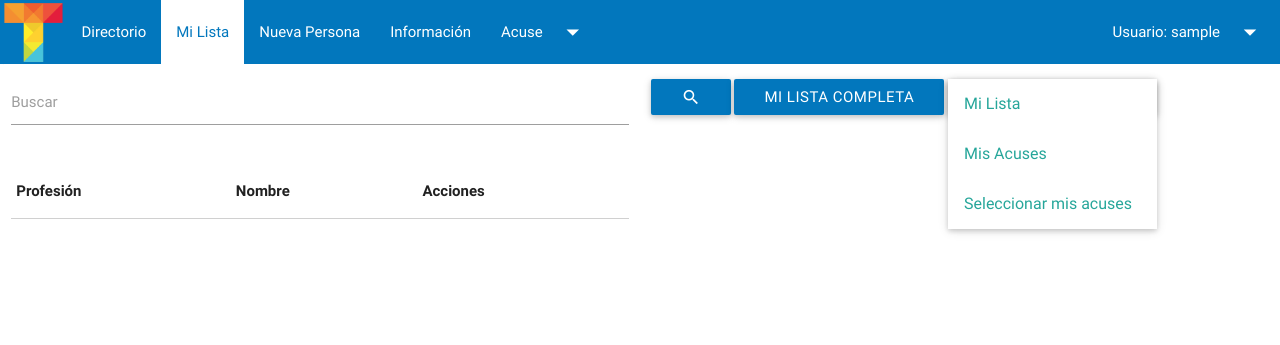
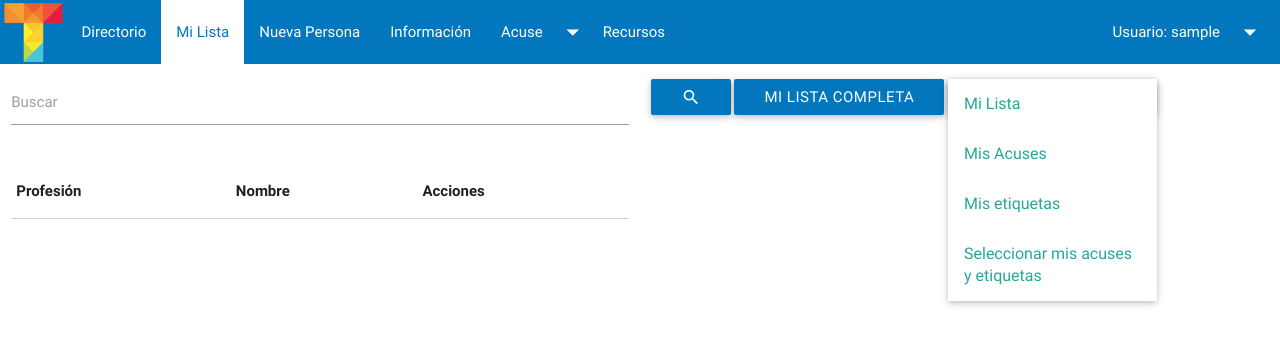
Before and after one commit to IngSisJoseEduardo/Directorio, a Django app: page /directorio/milista/ in a window 1280 px wide, after a click on "OPCIONES DE WORD". Shown: the top 345 px of the page. Run offline with Django 3.2, Linux system fonts and the light colour scheme; the visitor is signed in with stand-in values (Sample User, id 1); data that the repository does not hold is empty.

Commit message:
botones y etiquetas

```diff
--- a/accounts/urls.py
+++ b/accounts/urls.py
@@ -1,9 +1,8 @@
 from django.conf.urls import url
-from accounts.views import login_view, register_view, logout_view, word
+from accounts.views import login_view, register_view, logout_view
 
 urlpatterns = [
     url(r'^$',login_view, name = 'login'),
     url(r'^registrar/$',register_view,name = 'register'),
     url(r'^salir/$',logout_view, name = 'logout'),
-    url(r'^prueba/$', word),
 ]
--- a/directorio/templates/home.html
+++ b/directorio/templates/home.html
@@ -23,8 +23,9 @@
                     <!-- Dropdown Structure -->
                     <ul id='dropdown2' class='dropdown-content '>
                       <li><a href='{% url "directorio:crear_lista_general" %}' class="waves-effect waves-teal">Lista</a></li>
-                      <li><a href='{% url "directorio:acuses_generales" %}' class="waves-effect waves-teal">Acuses</a></li>
-                      <li><a href='{% url "directorio:seleccion_gral_dir" %}' class="waves-effect waves-teal">Seleccionar acuses autorizados</a></li>
+                      <li><a href='{% url "directorio:acuses_generales" %}' class="waves-effect waves-teal">Todos los acuses</a></li>
+                      <li><a href='{% url "directorio:all_etiquetas" %}' class="waves-effect waves-teal">Todas las etiquetas</a></li>
+                      <li><a href='{% url "directorio:seleccion_gral_dir" %}' class="waves-effect waves-teal">Seleccionar acuses y etiquetas autorizados</a></li>
                     </ul>
                 </div>
             </div>
--- a/directorio/templates/milista.html
+++ b/directorio/templates/milista.html
@@ -25,7 +25,8 @@
                     <ul id='dropdown2' class='dropdown-content'>
                       <li><a href='{% url "directorio:lista_dir" %}' class="">Mi Lista</a></li>
                       <li><a href='{% url "directorio:crear_mis_acuses" %}' class="">Mis Acuses</a></li>
-                      <li><a href='{% url "directorio:acuses_dir" %}' class="">Seleccionar mis acuses</a></li>
+                      <li><a href='{% url "directorio:mis_etiquetas" %}' class="">Mis etiquetas</a></li>
+                      <li><a href='{% url "directorio:acuses_dir" %}' class="">Seleccionar mis acuses y etiquetas</a></li>
                     </ul>
                 </div>
             </div>
--- a/directorio/templatetags/directorio_tags.py
+++ b/directorio/templatetags/directorio_tags.py
@@ -5,12 +5,12 @@ from django import template
 register = template.Library()
 
 @register.simple_tag
-def dir_profesion(directorio, i):
-    return ("%s")%directorio[i].profesion
-
-@register.simple_tag
 def dir_nombre(directorio, i):
-    value = directorio[i].nombre
+    value = ""
+    if directorio[i].profesion:
+        value += directorio[i].profesion
+    if directorio[i].nombre:
+        value += directorio[i].nombre
     if directorio[i].pareja:
         value+="\ny "
         value+= directorio[i].pareja
@@ -22,7 +22,7 @@ def dir_etiqueta(directorio, i):
     if directorio[i].cargo:
         value+= directorio[i].cargo
         value+= "\n"
-    if directorio[i].cargo != None:
+    if directorio[i].direccion:
         value += directorio[i].direccion
     return wordlinebreaks(value)
 
--- a/directorio/urls.py
+++ b/directorio/urls.py
@@ -32,4 +32,9 @@ urlpatterns = [
     # Vistas de acuse
     url(r'^editar_acuse/$',views.editar_acuse, name = 'editar_acuse'),
     url(r'^ver_acuse/$',views.ver_acuse,name = 'ver_acuse'),
+
+    #vistas de etiquetas
+    url(r'^(?P<id>\d+)/etiqueta/$',views.una_etiqueta, name = "una_etiqueta"),
+    url(r'^all_etiquetas/$',views.all_etiquetas, name ="all_etiquetas"),
+    url(r'^mis_etiquetas',views.mis_etiquetas, name = "mis_etiquetas"),
 ]
--- a/directorio/views.py
+++ b/directorio/views.py
@@ -1,8 +1,15 @@
+#python-docx
 from docx import Document
 from docx.enum.text import WD_ALIGN_PARAGRAPH
 from docx.shared import Pt
 from docx.shared import Inches
 
+#template-docx
+from templated_docs import fill_template
+from templated_docs.http import FileResponse
+from directorio.models import Directorio
+
+#django
 from django.http import HttpResponse, HttpResponseRedirect
 from django.contrib import messages
 from django.contrib.auth.decorators import login_required
@@ -314,7 +321,7 @@ def crear_mi_lista(request):
 
 
 def crear_mis_acuses(request):
-    mis_acuses = Directorio.objects.filter(user_id__exact=request.user.id).exclude(status__exact=1)
+    mis_acuses = Directorio.objects.filter(user_id__exact=request.user.id).filter(status__exact = 2)
 
     document = Document()
 
@@ -354,6 +361,124 @@ def acuses_generales(request):
     document.save(response)
     return response
 
+def mis_etiquetas(request):
+    personas = Directorio.objects.filter(user_id__exact = request.user.id).filter(status__exact = 2)
+    num_etiquetas = Directorio.objects.filter(user_id__exact = request.user.id).filter(status__exact = 2).count()
+    blanco = Directorio()
+    blanco.profesion = "-"
+    blanco.nombre = "-"
+    blanco.cargo = "-"
+    blanco.direccion = "-"
+    blanco.pareja = "-"
+    con1 = []
+    con2 = []
+    rango  = 0
+
+    if num_etiquetas != 1:
+        x = 0
+        while x < num_etiquetas:
+            if (x%2==0):
+                con1.append(personas[x])
+            else:
+                con2.append(personas[x])
+            x =x+1
+        if len(con1) != len(con2):
+            if len(con1) > len(con2):
+                con2.append(blanco)
+            elif len(con2) > len(con1):
+                con1.append(blanco)
+    else:
+        con1.append(personas[0])
+        con2.append(blanco)
+
+    from templated_docs import fill_template
+    from templated_docs.http import FileResponse
+
+    context = {
+        'rango': range(len(con1)),
+        # 'personas': personas,
+        'con1' : con1,
+        'con2'  : con2
+    }
+
+    filename = fill_template('etiquetas.odt', context, output_format='docx')
+    visible_filename = 'mis_etiquetas.docx'
+
+    return FileResponse(filename, visible_filename)
+
+def una_etiqueta(request,id = None):
+    instancia = get_object_or_404(Directorio, id = id)
+    blanco = Directorio()
+    blanco.profesion = "-"
+    blanco.nombre = "-"
+    blanco.cargo = "-"
+    blanco.cireccion = "-"
+    blanco.pareja = "-"
+    con1 = []
+    con2 = []
+
+    con1.append(instancia)
+    con2.append(blanco)
+
+    contexto = {
+        "rango" : range(1),
+        "con1" : con1,
+        "con2" : con2
+    }
+
+    filename = fill_template('etiquetas.odt', contexto, output_format='docx')
+    visible_filename = 'etiqueta_%s.docx'%instancia.nombre
+
+    return FileResponse(filename, visible_filename)
+
+def all_etiquetas(request):
+    # contando los autorizados
+    num_personas = Directorio.objects.all().filter(status__exact="2").count()
+    # obteniendo los acuses autorizados
+    personas = Directorio.objects.all().filter(status__exact="2")
+
+    # creando directorio falso para completar
+    blanco = Directorio()
+    blanco.profesion = "-"
+    blanco.nombre = "-"
+    blanco.cargo = "-"
+    blanco.direccion = "-"
+    blanco.pareja = "-"
+    con1 = []
+    con2 = []
+    rango  = 0
+
+    if num_personas != 1:
+        x = 0
+        while x < num_personas:
+            if (x%2==0):
+                con1.append(personas[x])
+            else:
+                con2.append(personas[x])
+            x =x+1
+        if len(con1) != len(con2):
+            if len(con1) > len(con2):
+                con2.append(blanco)
+            elif len(con2) > len(con1):
+                con1.append(blanco)
+    else:
+        con1.append(personas[0])
+        con2.append(blanco)
+
+    from templated_docs import fill_template
+    from templated_docs.http import FileResponse
+
+    context = {
+        'rango': range(len(con1)),
+        # 'personas': personas,
+        'con1' : con1,
+        'con2'  : con2
+    }
+
+    filename = fill_template('etiquetas.odt', context, output_format='docx')
+    visible_filename = 'todas_las_etiquetas.docx'
+
+    return FileResponse(filename, visible_filename)
 
 # cuerpo del aacuse, recibiendo por parametro el objeto document y los datos de la persona
 def acuse(document, persona):
@@ -433,6 +558,6 @@ def acuse(document, persona):
     p6Format.space_before = Pt(0)
     p6Format.space_after = Pt(0)
     p6Format.alignment = WD_ALIGN_PARAGRAPH.CENTER
-    f6 = p6.add_run('nombre, firma y fecha').font
+    f6 = p6.add_run('Nombre, firma y fecha').font
     f6.name = 'Arial'
     f6.size = Pt(12)
--- a/templates/base.html
+++ b/templates/base.html
@@ -59,6 +59,7 @@
             </ul>
 
           </li>
+          <li>Recursos</li>
 
         </ul>
         <ul class="right hide-on-med-and-down">
```
Also changed, not shown: accounts/views.py (+0 -51 lines), directorio/templates/load_detail.html (+11 -8 lines).
